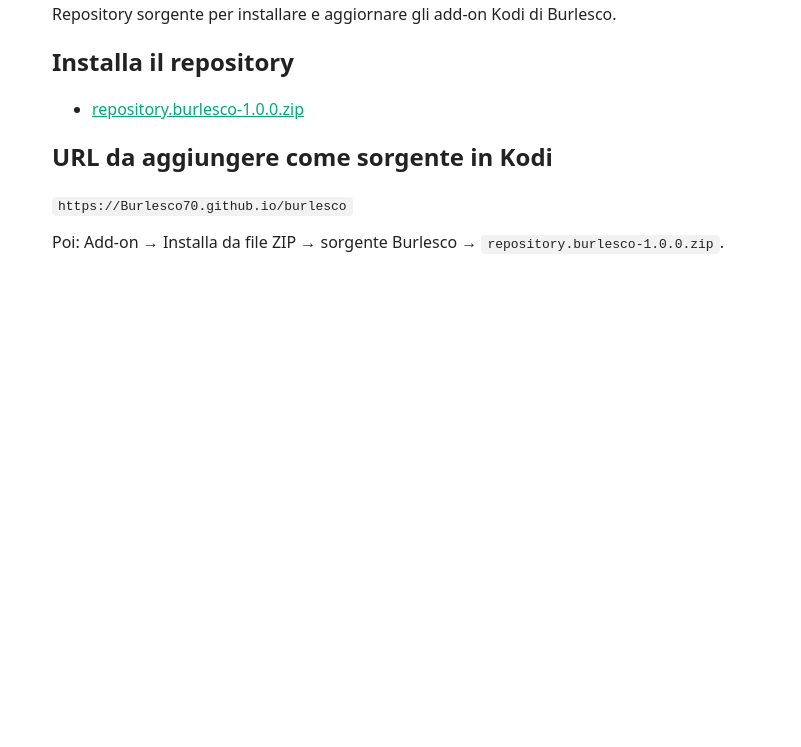
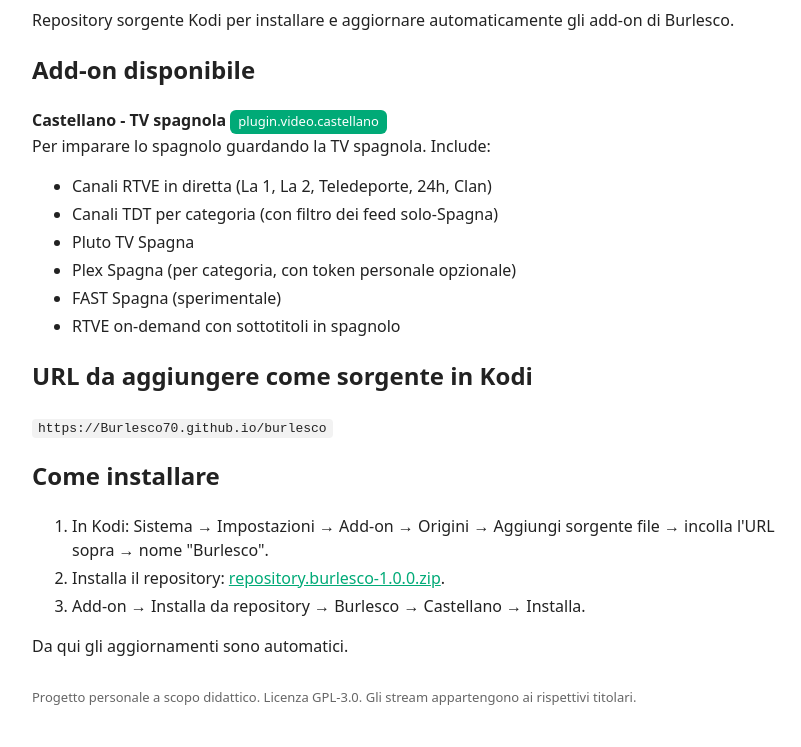
Before and after one commit to Burlesco70/burlesco, a plain HTML site: page index.html in a window 1280 px wide. Shown: the part 101-848 px from the top of the page, without its empty margins (228-1029 px from the left). Before the commit the page ends 800 px from the top, so only its background shows below. Drawn offline with Linux system fonts and the light colour scheme.

Commit message:
Aggiorna index.html: descrive add-on Castellano e sezioni

```diff
--- a/index.html
+++ b/index.html
@@ -5,23 +5,46 @@
   <meta name="viewport" content="width=device-width, initial-scale=1">
   <title>Burlesco — Repository Kodi</title>
   <style>
-    body { font-family: system-ui, sans-serif; max-width: 720px; margin: 40px auto; padding: 0 16px; color: #222; }
+    body { font-family: system-ui, sans-serif; max-width: 760px; margin: 40px auto; padding: 0 16px; color: #222; line-height: 1.5; }
     code { background: #f2f2f2; padding: 2px 6px; border-radius: 4px; }
     a { color: #0a7; }
+    .badge { display:inline-block; background:#0a7; color:#fff; padding:2px 8px; border-radius:6px; font-size:13px; }
+    li { margin: 4px 0; }
   </style>
 </head>
 <body>
   <h1>Burlesco — Repository Kodi</h1>
-  <p>Repository sorgente per installare e aggiornare gli add-on Kodi di Burlesco.</p>
+  <p>Repository sorgente Kodi per installare e aggiornare automaticamente
+     gli add-on di Burlesco.</p>
 
-  <!-- Link che Kodi mostra navigando la sorgente in "Installa da file ZIP" -->
-  <h2>Installa il repository</h2>
+  <h2>Add-on disponibile</h2>
+  <p><strong>Castellano - TV spagnola</strong> <span class="badge">plugin.video.castellano</span><br>
+     Per imparare lo spagnolo guardando la TV spagnola. Include:</p>
   <ul>
-    <li><a href="repository.burlesco-1.0.0.zip">repository.burlesco-1.0.0.zip</a></li>
+    <li>Canali RTVE in diretta (La 1, La 2, Teledeporte, 24h, Clan)</li>
+    <li>Canali TDT per categoria (con filtro dei feed solo-Spagna)</li>
+    <li>Pluto TV Spagna</li>
+    <li>Plex Spagna (per categoria, con token personale opzionale)</li>
+    <li>FAST Spagna (sperimentale)</li>
+    <li>RTVE on-demand con sottotitoli in spagnolo</li>
   </ul>
 
   <h2>URL da aggiungere come sorgente in Kodi</h2>
   <p><code>https://Burlesco70.github.io/burlesco</code></p>
-  <p>Poi: Add-on &rarr; Installa da file ZIP &rarr; sorgente Burlesco &rarr;
-     <code>repository.burlesco-1.0.0.zip</code>.</p>
+
+  <h2>Come installare</h2>
+  <ol>
+    <li>In Kodi: Sistema &rarr; Impostazioni &rarr; Add-on &rarr; Origini &rarr;
+        Aggiungi sorgente file &rarr; incolla l'URL sopra &rarr; nome "Burlesco".</li>
+    <li>Installa il repository:
+        <a href="repository.burlesco-1.0.0.zip">repository.burlesco-1.0.0.zip</a>.</li>
+    <li>Add-on &rarr; Installa da repository &rarr; Burlesco &rarr;
+        Castellano &rarr; Installa.</li>
+  </ol>
+  <p>Da qui gli aggiornamenti sono automatici.</p>
+
+  <p style="margin-top:30px;font-size:13px;color:#666;">
+    Progetto personale a scopo didattico. Licenza GPL-3.0.
+    Gli stream appartengono ai rispettivi titolari.
+  </p>
 </body></html>
```
